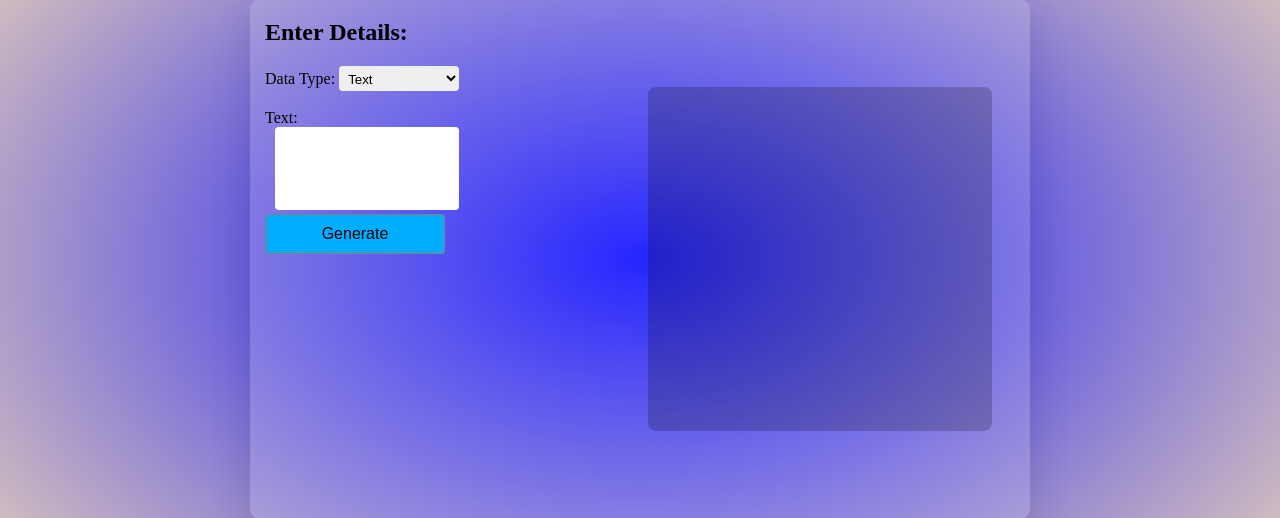
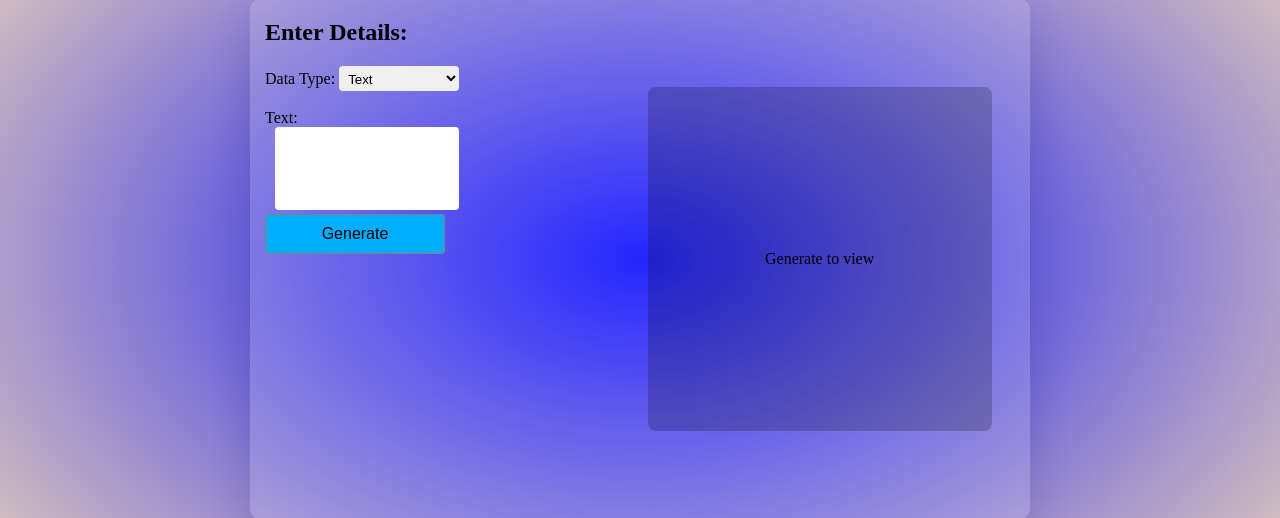
Before and after one commit to Rajmani7584/PyQRCodeGenerator, a Flask app: page / in a window 1280 px wide. Shown: the part 141-659 px from the top of the page. Run offline with Flask 3, Linux system fonts and the light colour scheme.

Commit message:
Disable button while generating

```diff
--- a/templates/layout.html
+++ b/templates/layout.html
@@ -9,9 +9,12 @@
     <script>
 
         function getData(txt) {
+            let btn = document.getElementById('generate-btn');
             let data = {
                 data: txt
             }
+            btn.innerText = 'Loading...';
+            btn.setAttribute('disabled', 'disabled');
             fetch('/qrApi', {
                 method: 'POST',
                 headers: {
@@ -21,6 +24,8 @@
             }).then(res => res.json()).then(data => {
                 document.getElementById('prev').innerHTML = `<img id='qr' src='${data.data}' />`;
                 document.querySelectorAll('.download')[0].style.display = 'grid';
+                btn.innerText = 'Generate';
+                btn.removeAttribute('disabled');
             })
                 .catch(err => {
                     console.log(err);
@@ -45,11 +50,11 @@
                 <section>
                     {% include dataTypes[index] + ".html"%}
                     <br />
-                    <button onclick="generate()">Generate</button>
+                    <button id="generate-btn" onclick="generate()">Generate</button>
                 </section>
             </section>
             <section class="prev_section">
-                <section class="prev" id="prev"></section>
+                <section class="prev" id="prev">Generate to view</section>
                 <div class="download" onclick="download()">
                     <svg viewBox="0 0 100 100">
                         <polygon points="50 10,50 80" stroke-width="20px" stroke="black" />
```
